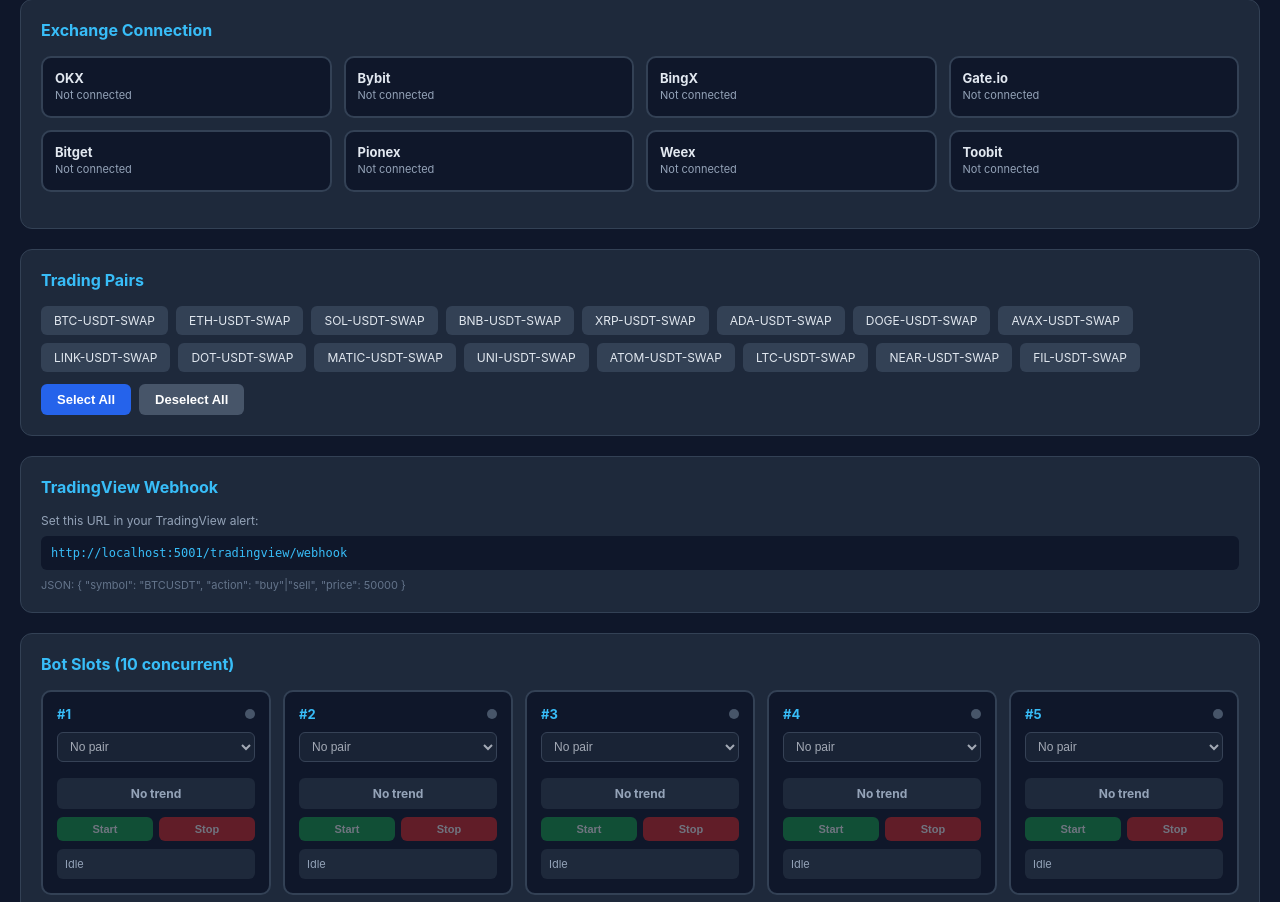
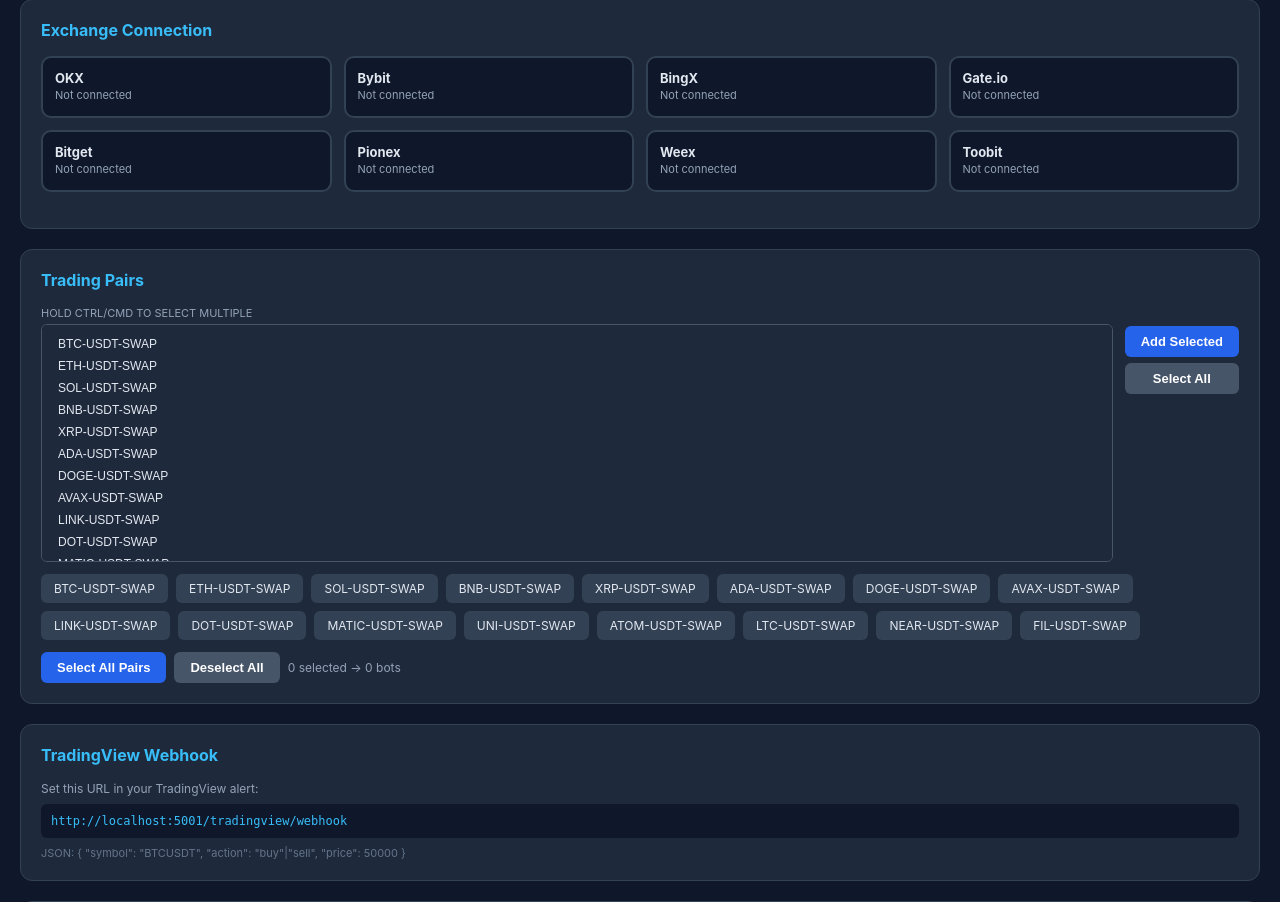
Before and after one commit to profittalling-a11y/proekt-bot, a Flask app: page / in a window 1280 px wide. Shown: the part 106-1008 px from the top of the page. Run offline with Flask 3, Linux system fonts and the light colour scheme.

Commit message:
feat: add multi-select dropdown for trading pairs
- Added multi-select dropdown (Ctrl+Click for multiple)
- Add Selected button to add chosen pairs
- Select All button for dropdown
- Counter showing selected pairs and bot count
- Both chips and dropdown stay in sync

```diff
--- a/templates/dashboard.html
+++ b/templates/dashboard.html
@@ -40,9 +40,11 @@
         .btn-secondary { background: #475569; color: white; }
         .btn:disabled { opacity: 0.4; cursor: not-allowed; }
         .pairs-grid { display: flex; flex-wrap: wrap; gap: 8px; margin: 12px 0; }
-        .pair-chip { padding: 6px 12px; background: #334155; border-radius: 6px; font-size: 12px; cursor: pointer; border: 1px solid transparent; }
+        .pair-chip { padding: 6px 12px; background: #334155; border-radius: 6px; font-size: 12px; cursor: pointer; border: 1px solid transparent; user-select: none; }
         .pair-chip:hover { border-color: #38bdf8; }
         .pair-chip.selected { background: #1e40af; border-color: #3b82f6; }
+        select[multiple] option { padding: 4px 8px; }
+        select[multiple] option:checked { background: #1e40af; color: white; }
         .bots-grid { display: grid; grid-template-columns: repeat(5, 1fr); gap: 12px; }
         .bot-slot { background: #0f172a; border: 2px solid #334155; border-radius: 10px; padding: 14px; }
         .bot-slot.running { border-color: #22c55e; }
@@ -123,10 +125,21 @@
         <!-- Trading Pairs -->
         <div class="section">
             <div class="section-title">Trading Pairs</div>
+            <div style="display: flex; gap: 12px; align-items: flex-start;">
+                <div style="flex: 1;">
+                    <label style="font-size: 11px; color: #94a3b8; text-transform: uppercase; display: block; margin-bottom: 4px;">Hold Ctrl/Cmd to select multiple</label>
+                    <select id="pairs-select" multiple size="10" style="width: 100%; background: #1e293b; border: 1px solid #475569; border-radius: 6px; padding: 8px; color: #e2e8f0; font-size: 12px;"></select>
+                </div>
+                <div style="display: flex; flex-direction: column; gap: 6px; padding-top: 20px;">
+                    <button class="btn btn-primary" onclick="addSelectedFromDropdown()">Add Selected</button>
+                    <button class="btn btn-secondary" onclick="selectAllFromDropdown()">Select All</button>
+                </div>
+            </div>
             <div class="pairs-grid" id="pairs-grid"></div>
             <div class="btn-group">
-                <button class="btn btn-primary" onclick="selectAllPairs()">Select All</button>
+                <button class="btn btn-primary" onclick="selectAllPairs()">Select All Pairs</button>
                 <button class="btn btn-secondary" onclick="deselectAllPairs()">Deselect All</button>
+                <span style="font-size: 12px; color: #94a3b8; display: flex; align-items: center;" id="selected-count">0 selected</span>
             </div>
         </div>
 
@@ -278,10 +291,30 @@
         }
 
         function renderPairs() {
+            // Update chips
             const grid = document.getElementById('pairs-grid');
             grid.innerHTML = availablePairs.map(p => `
                 <div class="pair-chip ${selectedPairs.has(p)?'selected':''}" data-pair="${p}">${p}</div>
             `).join('');
+            // Update dropdown
+            const select = document.getElementById('pairs-select');
+            select.innerHTML = availablePairs.map(p => `<option value="${p}" ${selectedPairs.has(p)?'selected':''}>${p}</option>`).join('');
+            // Update count
+            document.getElementById('selected-count').textContent = `${selectedPairs.size} selected → ${Math.min(selectedPairs.size, 10)} bots`;
+        }
+
+        function addSelectedFromDropdown() {
+            const select = document.getElementById('pairs-select');
+            for (const opt of select.selectedOptions) { selectedPairs.add(opt.value); }
+            renderPairs();
+            updateBotSlots();
+        }
+
+        function selectAllFromDropdown() {
+            const select = document.getElementById('pairs-select');
+            for (const opt of select.options) { selectedPairs.add(opt.value); opt.selected = true; }
+            renderPairs();
+            updateBotSlots();
         }
 
         function selectAllPairs() { availablePairs.forEach(p => selectedPairs.add(p)); renderPairs(); updateBotSlots(); }
```
